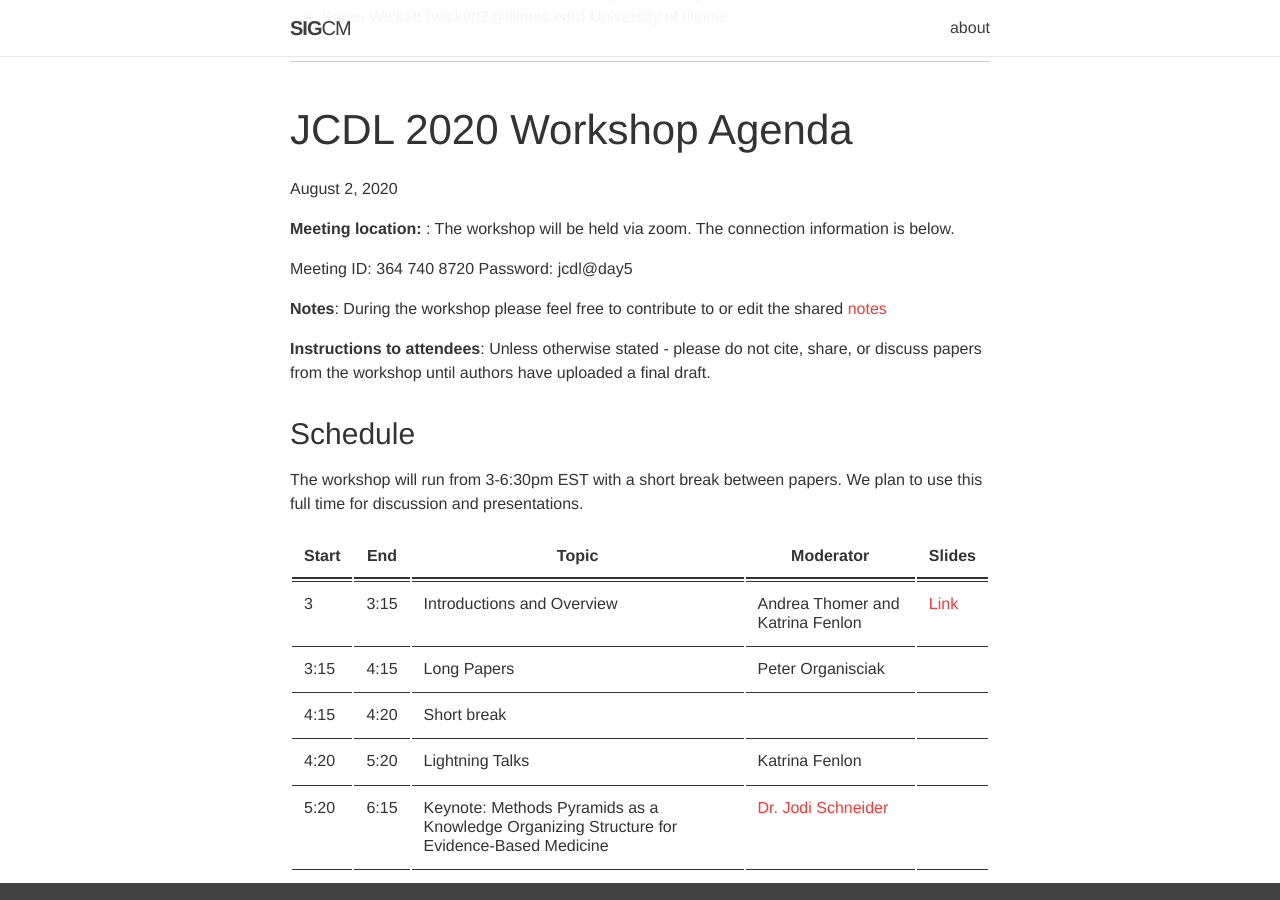
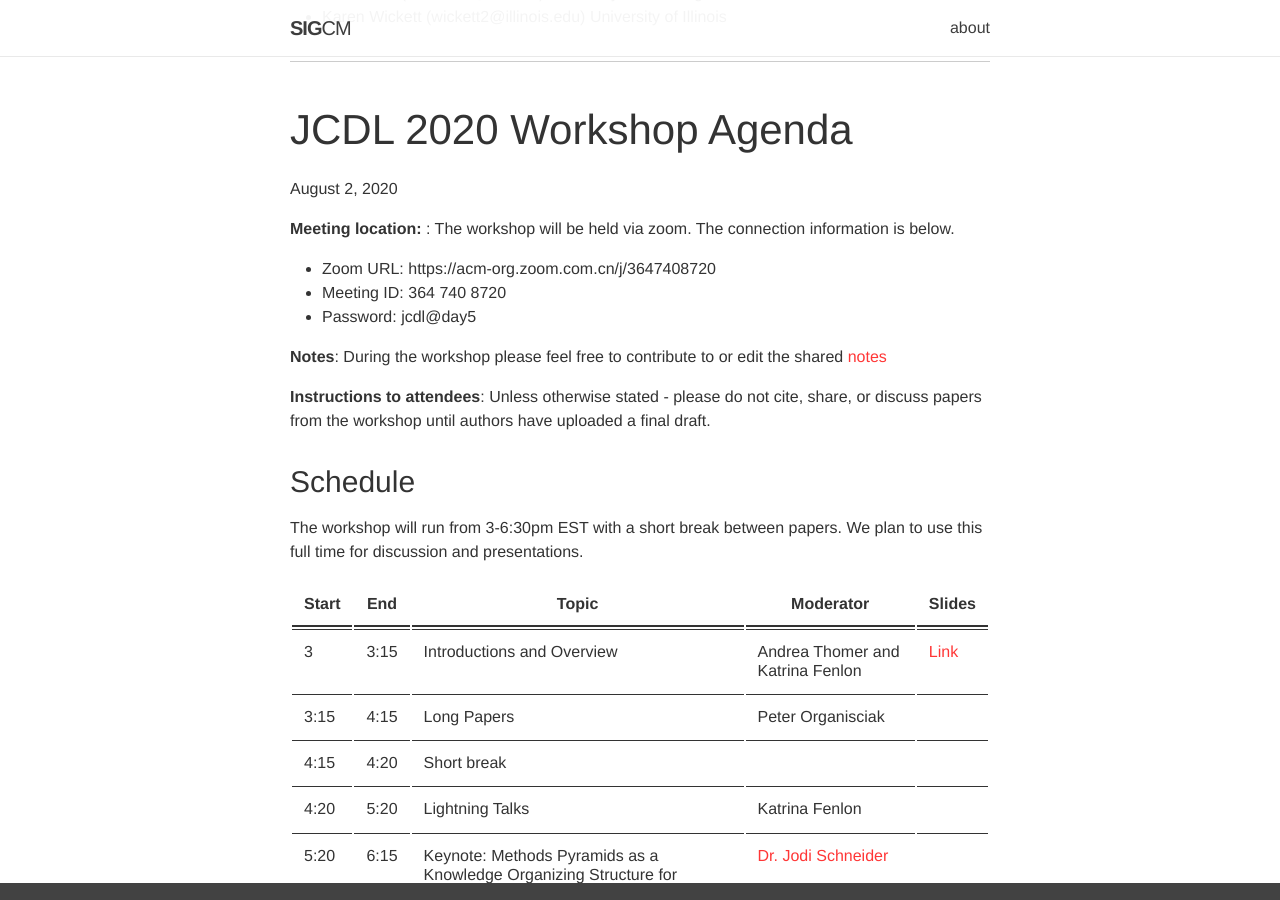
Before and after one commit to sig-cm/sig-cm.github.io, a Jekyll site: the page built from _news/JCDL-2020-CFP.md, in a window 1280 px wide and 900 px high, scrolled down 1853 px. Built offline with Jekyll 4.4.1, drawn with Linux system fonts in a browser that asks for light colours; nearby versions of some CDN libraries.

Commit message:
Update JCDL-2020-CFP.md

```diff
--- a/_news/JCDL-2020-CFP.md
+++ b/_news/JCDL-2020-CFP.md
@@ -59,8 +59,9 @@ August 2, 2020
 
 **Meeting location:** : The workshop will be held via zoom. The connection information is below.
 
-Meeting ID: 364 740 8720
-Password: jcdl@day5
+- Zoom URL: https://acm-org.zoom.com.cn/j/3647408720
+- Meeting ID: 364 740 8720
+- Password: jcdl@day5
 
 **Notes**: During the workshop please feel free to contribute to or edit the shared [notes](https://docs.google.com/document/d/1nscET8Qy9FEyQ-NhLy4lNjsl2pudBBk-g67KGyBEJUY/edit)
 
```
